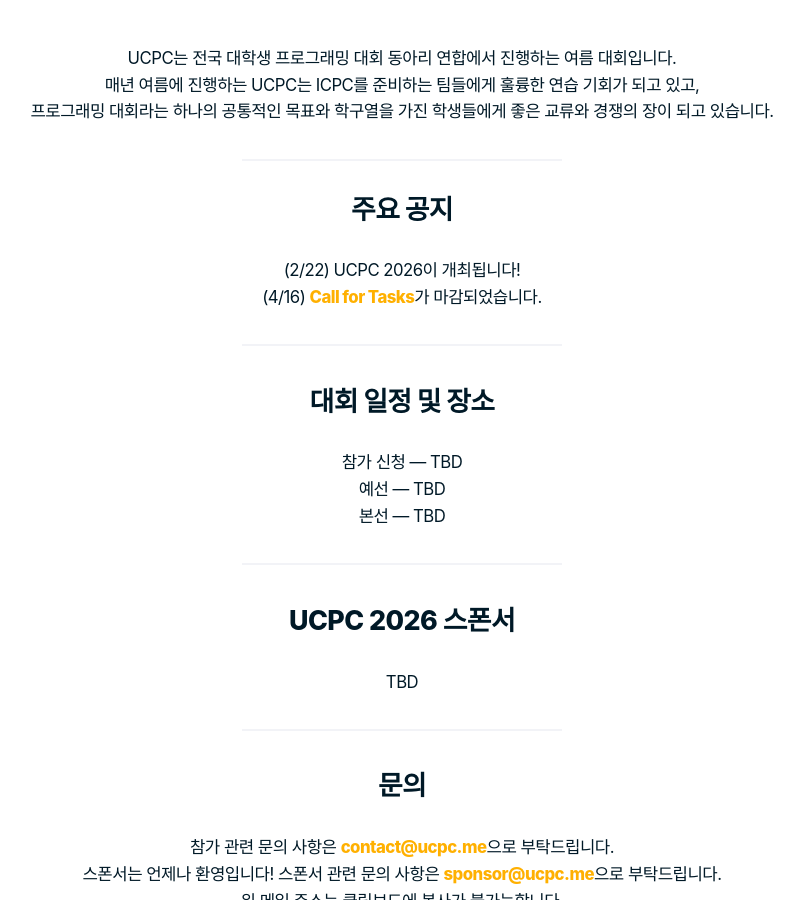
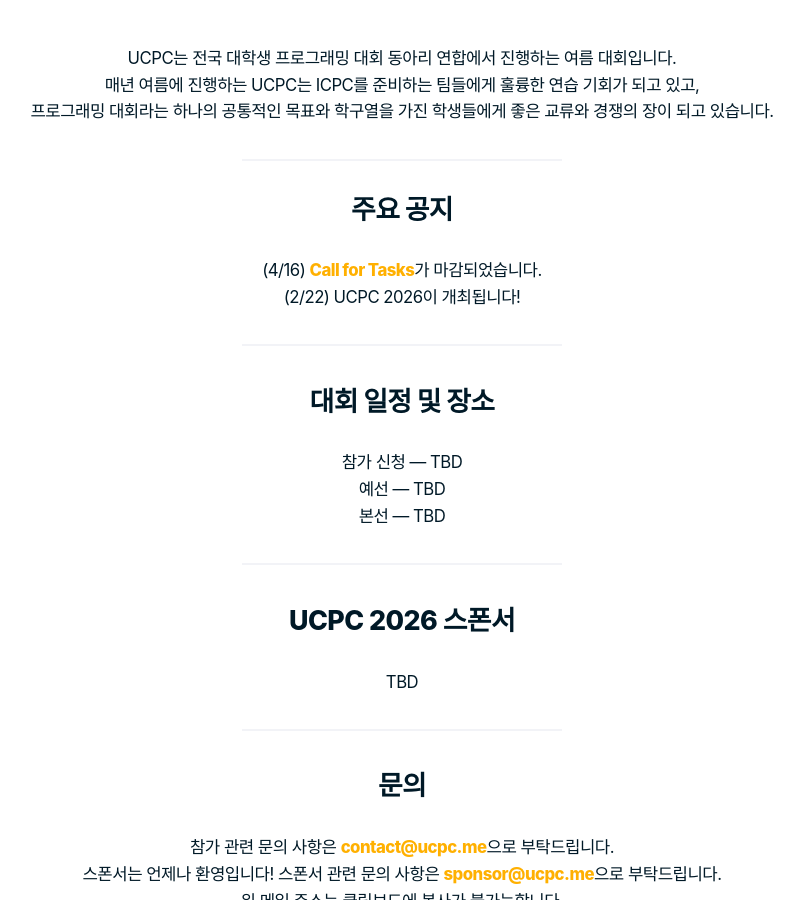
Before and after one commit to ucpcc/2026, a Jekyll site: the page built from index.md, in a window 1280 px wide and 900 px high, scrolled down 1279 px. Shown: the whole window, without its empty margins (238-1041 px from the left). Built offline with Jekyll 4.4.1, drawn with Linux system fonts in a browser that asks for light colours; some web fonts are replaced.

Commit message:
fix: minor change of announcement order

```diff
--- a/index.md
+++ b/index.md
@@ -6,8 +6,8 @@ lang: ko
 
 ## 주요 공지
 
+- (4/16) [Call for Tasks](https://2026.ucpc.me/tasks/)가 마감되었습니다.
 - (2/22) UCPC 2026이 개최됩니다!
-- (4/16) [Call for Tasks](https://2026.ucpc.me/tasks/)가 마감되었습니다.
 
 
 ---
```
Also changed, not shown: en/index.md (+1 -1 lines).
